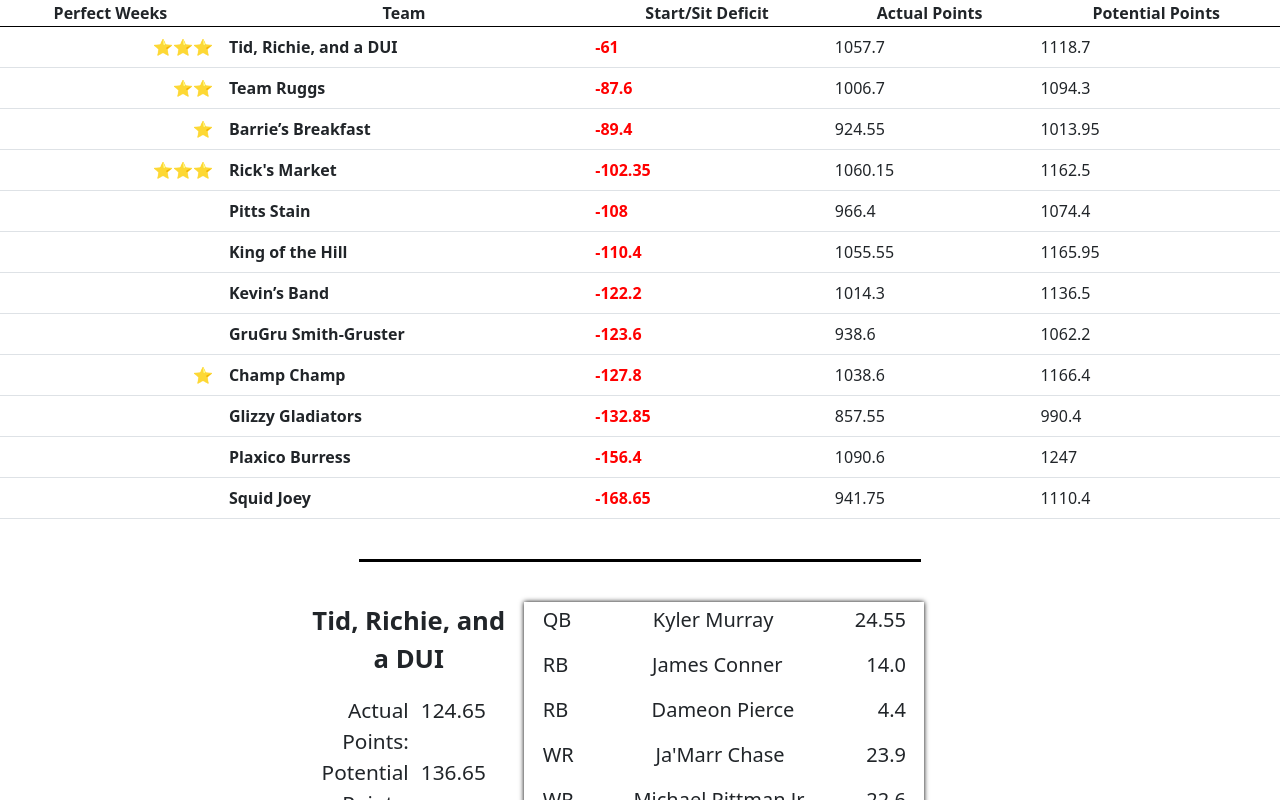
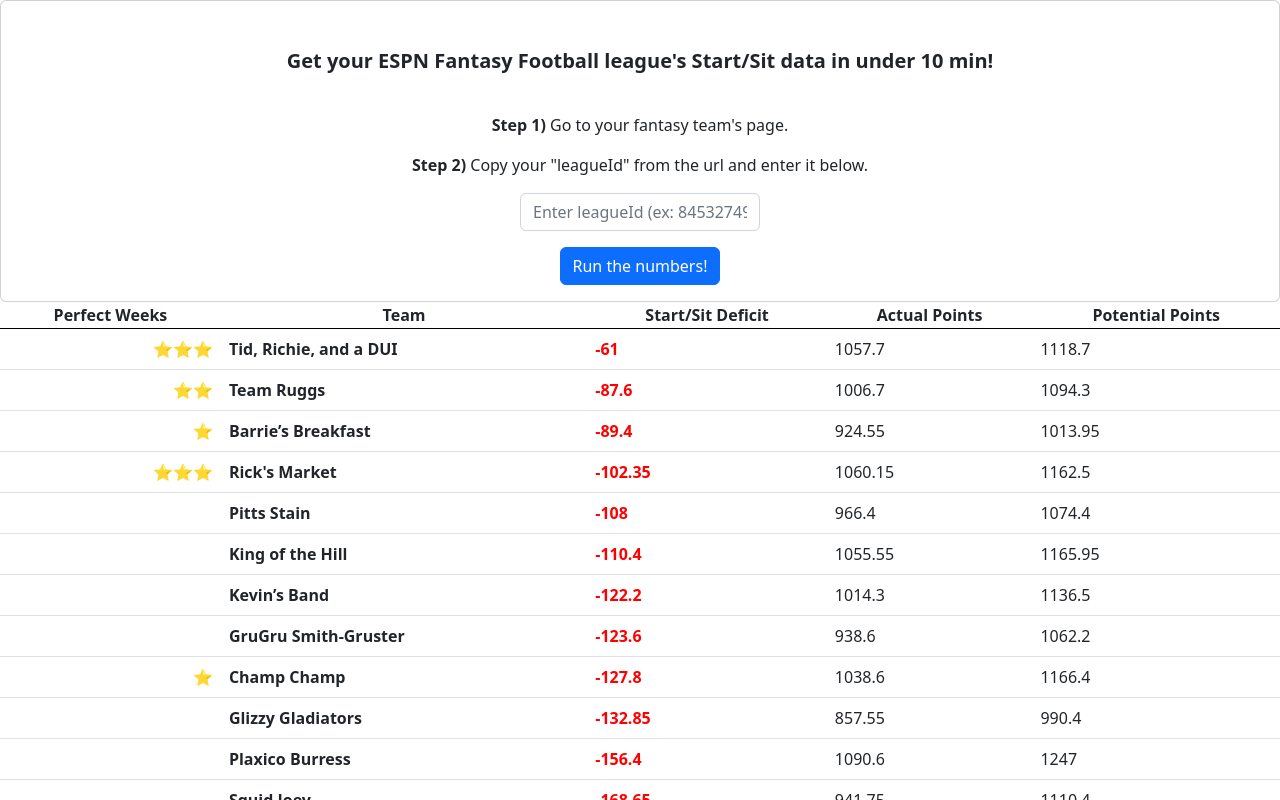
Before and after one commit to BrettMiller47/optimal-lineup-tracker, a React (Create React App) app in the folder client/: page / in a window 1280 px wide. Shown: the top 800 px of the page. Built offline with nearby package versions, Linux system fonts and the light colour scheme.

Commit message:
added LeagueInput component

```diff
--- a/client/src/App.js
+++ b/client/src/App.js
@@ -6,6 +6,7 @@ function App() {
 
   return (
     <>
+      <Home />
       <LeagueSummary />
     </>
   );
--- /dev/null
+++ b/client/src/components/LeagueInput.js
@@ -0,0 +1,35 @@
+import React from 'react';
+import { Card, Button, Form } from 'react-bootstrap';
+
+export default function LeagueInput() {
+
+  const styles = {
+    cardTitle: {
+      padding: '2rem',
+      fontWeight: 'bold'
+    },
+    input: {
+      width: '15rem',
+      margin: 'auto',
+      marginBottom: '1rem'
+    }
+  }
+
+  return (
+    <>
+      <Card className='text-center'>
+        <Card.Body>
+          <Card.Title style={styles.cardTitle}>Get your ESPN Fantasy Football league's Start/Sit data in under 10 min!</Card.Title>
+          <Card.Text>
+            <b>Step 1)</b> Go to your fantasy team's page.
+          </Card.Text>
+          <Card.Text>
+              <b>Step 2)</b> Copy your "leagueId" from the url and enter it below.
+          </Card.Text>
+          <Form.Control id="leagueId" style={styles.input} aria-describedby="leagueId input" placeholder='Enter leagueId (ex: 84532749)' />
+          <Button>Run the numbers!</Button>
+        </Card.Body>
+      </Card>
+    </>
+  );
+}
--- a/client/src/pages/Home.js
+++ b/client/src/pages/Home.js
@@ -1,9 +1,11 @@
 import React from 'react';
+import LeagueInput from '../components/LeagueInput';
 
 export default function Home() {
 
   return (
     <>
+      <LeagueInput />
     </>
   );
 }
```
Also changed, not shown: 1 other file (tests, documents, lock files or other folders).
